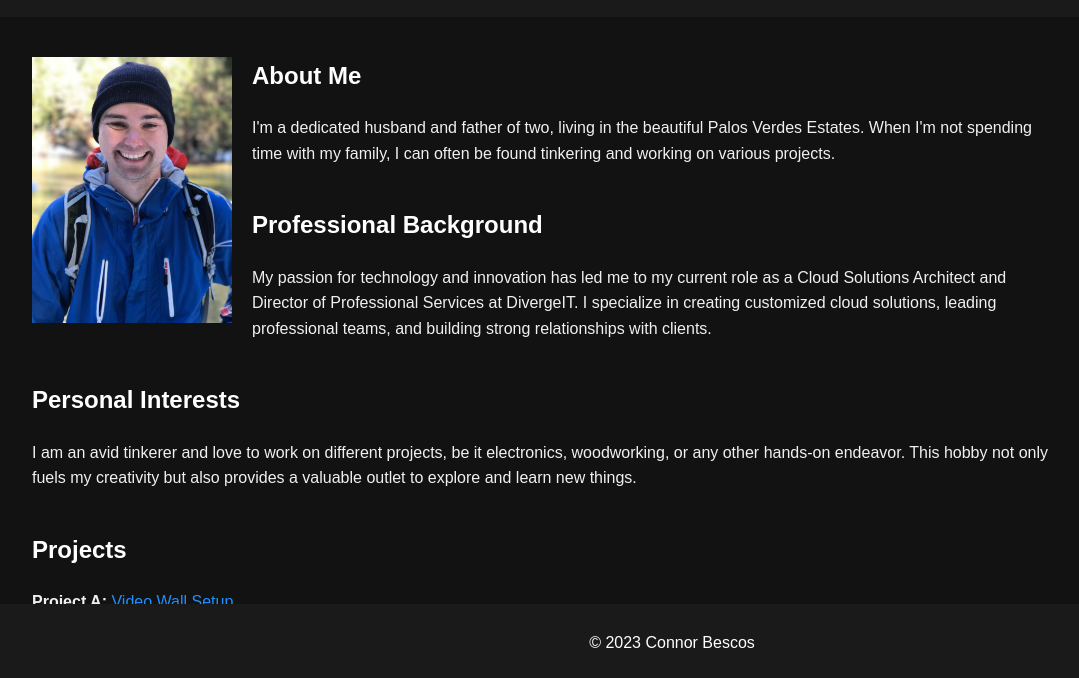
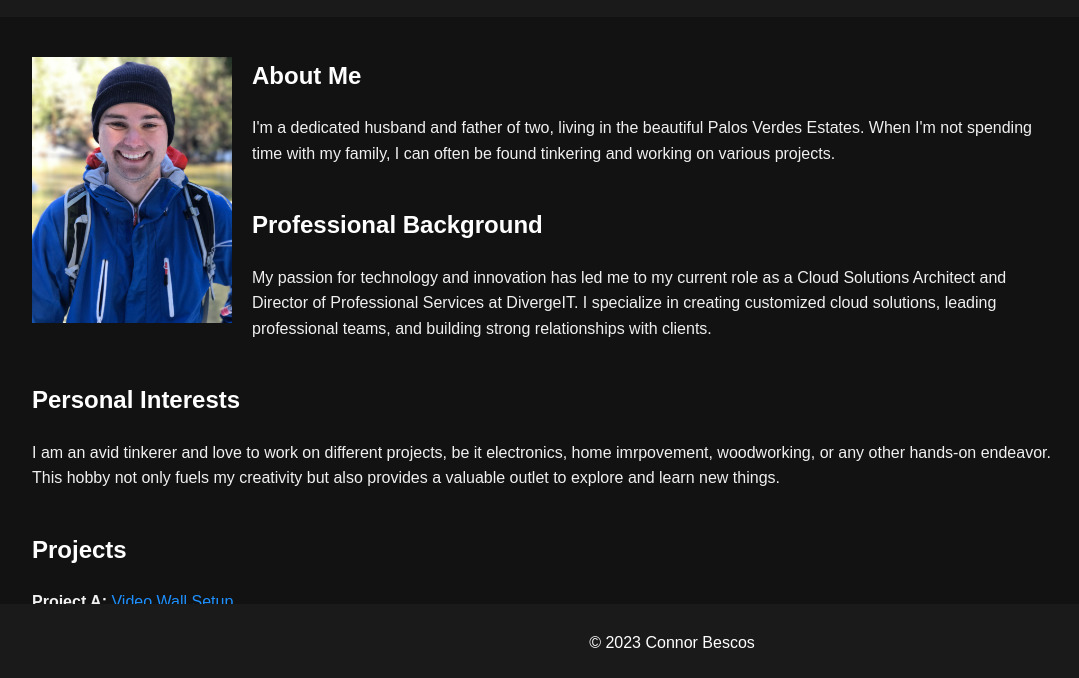
Before and after one commit to connorbescos/connorbescos.github.io, a plain HTML site: page index.html in a window 1280 px wide. Shown: the part 118-796 px from the top of the page, without its empty margins (96-1175 px from the left). Drawn offline with Linux system fonts and the light colour scheme.

Commit message:
update personal interests

```diff
--- a/index.html
+++ b/index.html
@@ -23,7 +23,7 @@
         </section>
         <section id="personal-interests">
             <h3>Personal Interests</h3>
-            <p>I am an avid tinkerer and love to work on different projects, be it electronics, woodworking, or any other hands-on endeavor. This hobby not only fuels my creativity but also provides a valuable outlet to explore and learn new things.</p>
+            <p>I am an avid tinkerer and love to work on different projects, be it electronics, home imrpovement, woodworking, or any other hands-on endeavor. This hobby not only fuels my creativity but also provides a valuable outlet to explore and learn new things.</p>
         </section>
         <section id="projects">
             <h3>Projects</h3>
```
